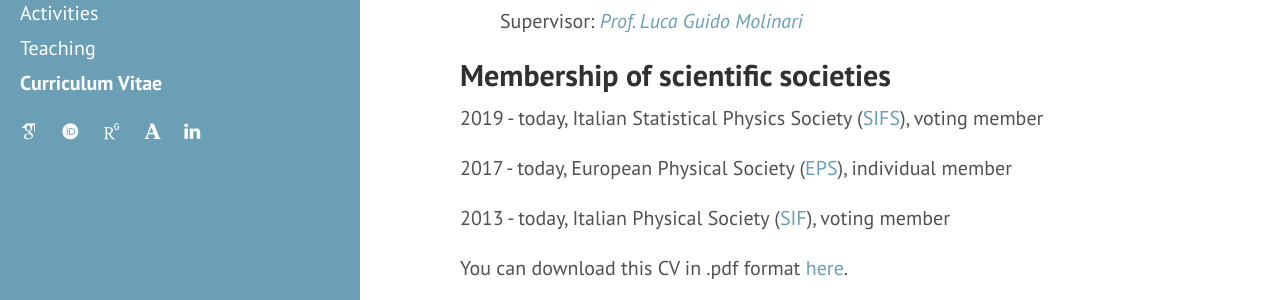
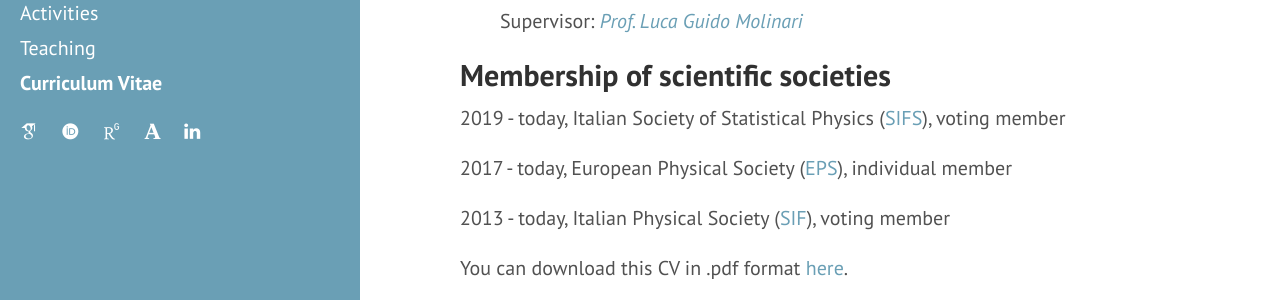
Before and after one commit to matteodachille/matteodachille.github.io, a Jekyll site: the page built from cv.md, in a window 1280 px wide and 900 px high, scrolled down 630 px. Shown: the part 457-757 px from the top of the window. Built offline with Jekyll 4.4.1, drawn with Linux system fonts in a browser that asks for light colours; nearby versions of some CDN libraries; some web fonts are replaced.

Commit message:
Minor updates

```diff
--- a/cv.md
+++ b/cv.md
@@ -46,7 +46,7 @@ Visiting PhD student hosted at the **Banach Center** of the **Institute of Mathe
 
 ## Membership of scientific societies
 
- 2019 - today, Italian Statistical Physics Society ([SIFS](https://www.fisicastatistica.org){:target="_blank"}), voting member
+ 2019 - today, Italian Society of Statistical Physics ([SIFS](https://www.fisicastatistica.org){:target="_blank"}), voting member
 
  2017 - today, European Physical Society ([EPS](https://www.eps.org/){:target="_blank"}), individual member
 
```
Also changed, not shown: _courses/Math151.md (+1 -1 lines), events.md (+2 -2 lines), publications.md (+7 -10 lines).
